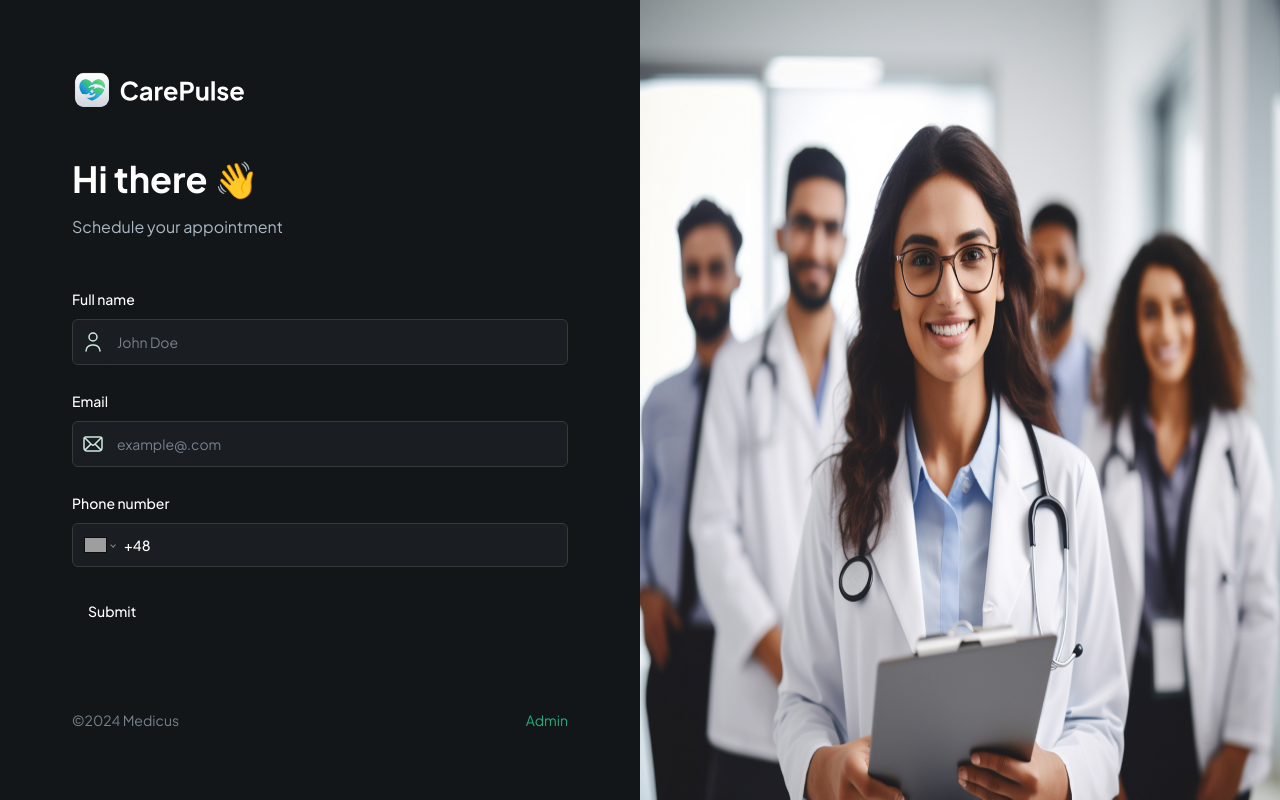
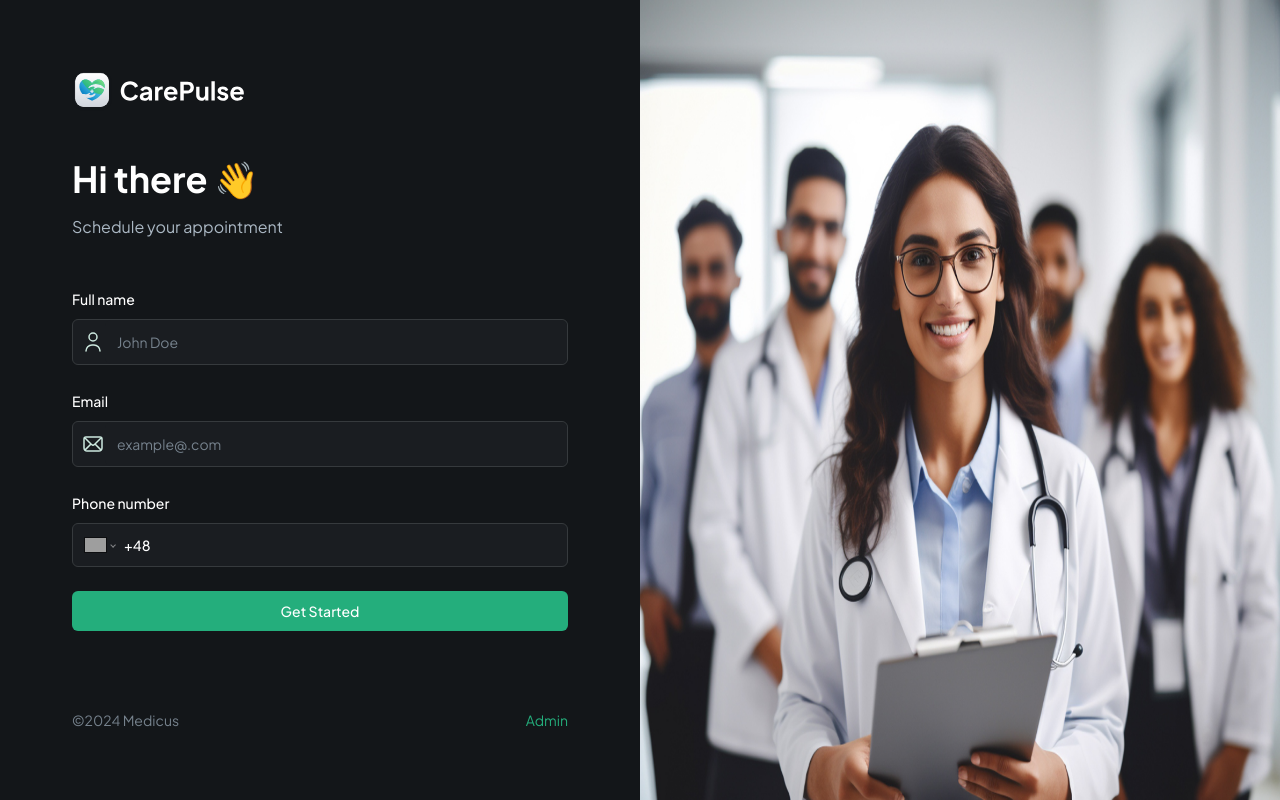
Before and after one commit to Satora1/HealtCare-Menagment-App, a Next.js app: page / in a window 1280 px wide. Built offline with nearby package versions, Linux system fonts and the light colour scheme; grey boxes are pictures that could not be loaded.

Commit message:
input firld

```diff
--- /dev/null
+++ b/components/SubmitButton.tsx
@@ -0,0 +1,27 @@
+import React from 'react'
+import { Button } from './ui/button'
+interface ButtonProps {
+    isLoading: boolean,
+    className: string,
+    children: React.ReactNode
+}
+import Image from 'next/image'
+const SubmitButton = ({ isLoading, className, children }: ButtonProps) => {
+    return (
+        <Button type="submit" disabled={isLoading} className={className ?? "shad-primary-btn w-full"}>
+            {isLoading ? (
+                <div className='flex items-center gap-4'>
+                    <Image
+                        src="/assets/icons/loader.svg"
+                        alt="loader"
+                        width={24}
+                        height={24}
+                        className="animate-spin"
+                    />
+                </div>
+            ) : children}
+        </Button>
+    )
+}
+
+export default SubmitButton
--- a/components/forms/PatientForm.tsx
+++ b/components/forms/PatientForm.tsx
@@ -1,6 +1,5 @@
 "use client"
 
-import { Button } from "@/components/ui/button"
 import {
   Form,
   FormControl,
@@ -14,6 +13,8 @@
 import { useForm } from "react-hook-form"
 import { z } from "zod"
 import CustomFormField from "../CustomFormField"
+import SubmitButton from "@/components/SubmitButton"
+import { useState } from "react"
 
 export enum FormFieldType {
   INPUT = "input",
@@ -33,6 +34,7 @@
 })
 
 const PatientForm = () => {
+const [isLoading, setIsLoading] = useState(false)
 
   const form = useForm<z.infer<typeof formSchema>>({
     resolver: zodResolver(formSchema),
@@ -85,7 +87,9 @@
           iconSrc="/assets/icons/user.svg"
           iconAlt="user"
         />
-        <Button type="submit">Submit</Button>
+        <SubmitButton isLoading={isLoading}>
+          Get Started
+        </SubmitButton>
       </form>
     </Form>
   )
```
